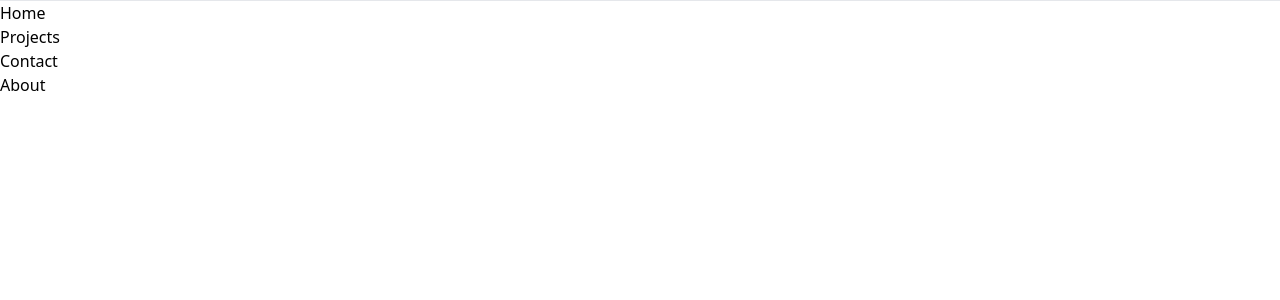
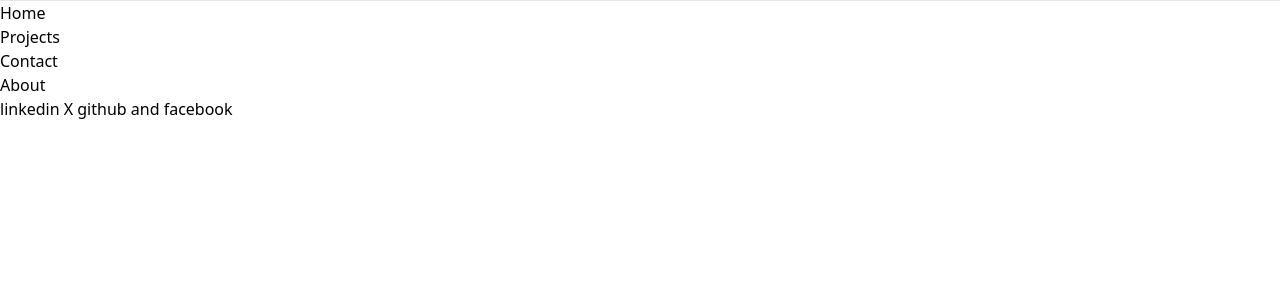
Before and after one commit to mktmakanta/My-Portfolio, a React (Vite) app in the folder my-project/: page /about in a window 1280 px wide. Shown: the top 300 px of the page. Built offline with nearby package versions, Linux system fonts and the light colour scheme.

Commit message:
Added the social handles component on each section of the app

```diff
--- a/my-project/src/components/About.jsx
+++ b/my-project/src/components/About.jsx
@@ -1,11 +1,13 @@
 import React from "react";
 import Nav from "./Navigation";
+import Social from "./SocialHandles";
 
 export default function About() {
   return (
     <>
       <Nav />
       <div>About</div>
+      <Social />
     </>
   );
 }
--- a/my-project/src/components/Contact.jsx
+++ b/my-project/src/components/Contact.jsx
@@ -1,11 +1,13 @@
 import React from "react";
 import Nav from "./Navigation";
+import Social from "./SocialHandles";
 
 export default function Contact() {
   return (
     <>
       <Nav />
       <div>Contacts</div>
+      <Social />
     </>
   );
 }
--- a/my-project/src/components/Home.jsx
+++ b/my-project/src/components/Home.jsx
@@ -1,5 +1,6 @@
 import React from "react";
-import { NavLink, Outlet } from "react-router-dom";
+import { NavLink } from "react-router-dom";
+import Social from "./SocialHandles";
 
 export default function Home() {
   return (
@@ -20,6 +21,7 @@ export default function Home() {
             </li>
           </ul>
         </nav>
+        <Social />
       </div>
     </>
   );
--- a/my-project/src/components/Projects.jsx
+++ b/my-project/src/components/Projects.jsx
@@ -1,11 +1,13 @@
 import React from "react";
 import Nav from "./Navigation";
+import Social from "./SocialHandles";
 
 export default function Projects() {
   return (
     <>
       <div>Projects</div>
       <Nav />
+      <Social />
     </>
   );
 }
--- /dev/null
+++ b/my-project/src/components/SocialHandles.jsx
@@ -0,0 +1,5 @@
+import React from "react";
+
+export default function Social() {
+  return <div> linkedin X github and facebook</div>;
+}
```
